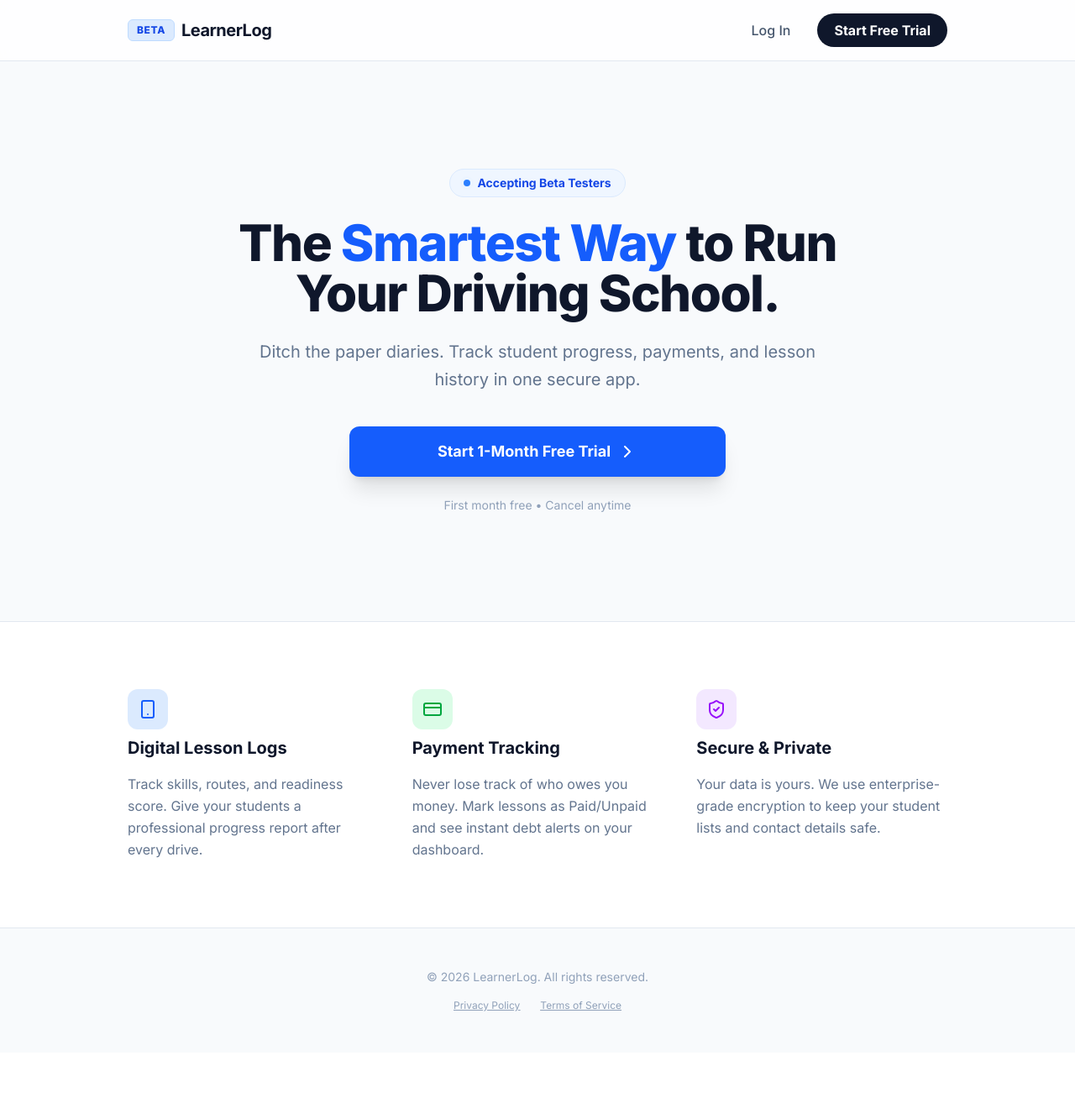
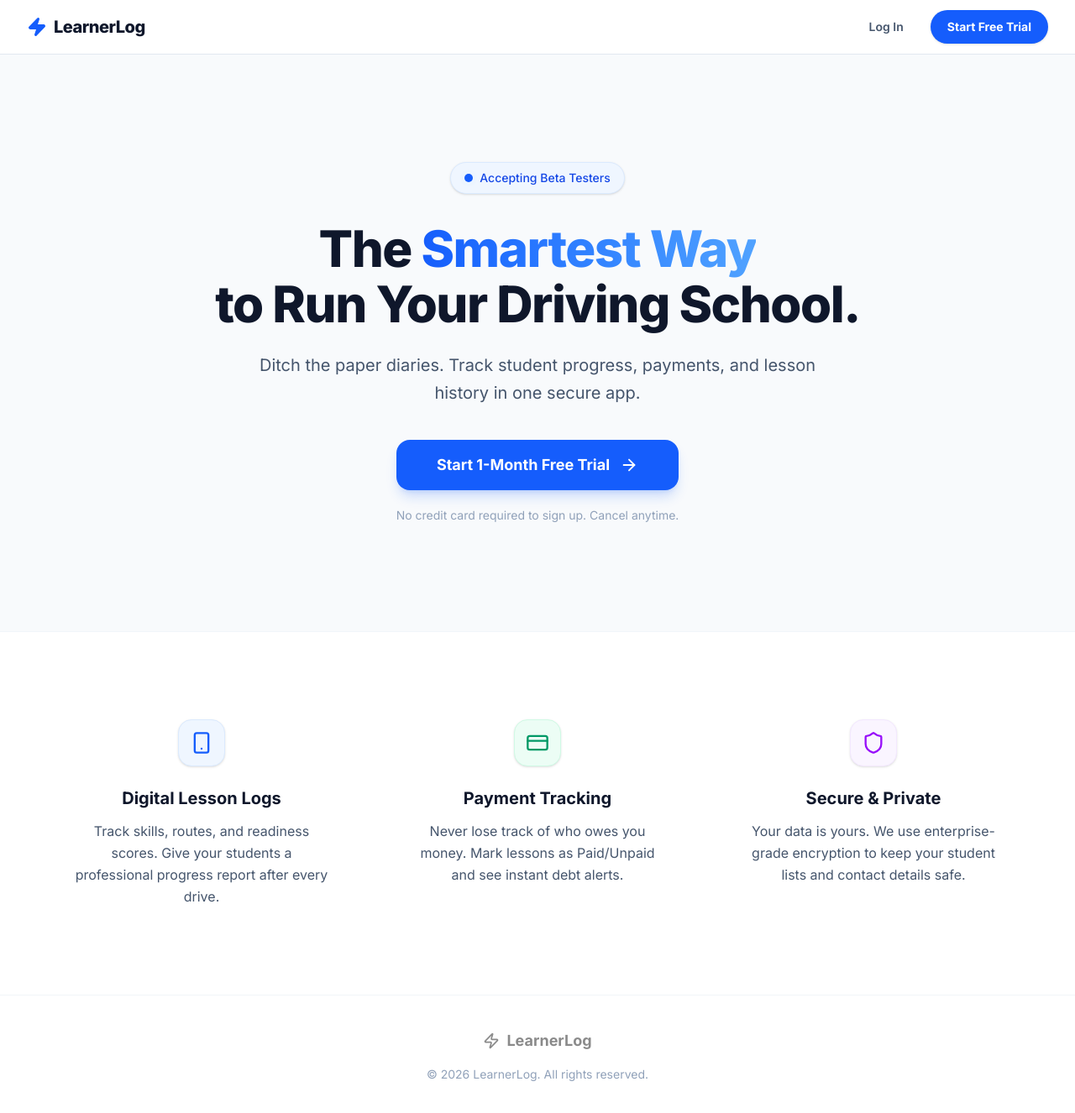
Before and after one commit to InnesU05/drivetrack, a Next.js app: page / in a window 1280 px wide. Shown: the top 1326 px of the page at 84% size. Before the commit the page ends 1254 px from the top, so only its background shows below. Built offline with nearby package versions, Linux system fonts and the light colour scheme.

Commit message:
more UI chnages

```diff
--- a/app/page.tsx
+++ b/app/page.tsx
@@ -1,107 +1,168 @@
+"use client"; // <--- Required for the mobile menu to work
+
 import Link from "next/link";
-import { CheckCircle2, ChevronRight, CreditCard, ShieldCheck, Smartphone, Zap } from "lucide-react";
+import { useState } from "react";
+import {
+  ArrowRight,
+  Smartphone,
+  CreditCard,
+  Shield,
+  Zap,
+  Menu,
+  X
+} from "lucide-react";
 
 export default function LandingPage() {
+  const [isMenuOpen, setIsMenuOpen] = useState(false);
+
   return (
     <div className="min-h-screen bg-slate-50 flex flex-col font-sans">
 
-      {/* Navbar */}
-      <nav className="bg-white/80 backdrop-blur-sm border-b border-slate-200 sticky top-0 z-50">
-        <div className="max-w-5xl mx-auto px-6 py-4 flex justify-between items-center">
+      {/* --- PROFESSIONAL HEADER --- */}
+      <header className="w-full bg-white border-b border-slate-200 sticky top-0 z-50">
+        <div className="max-w-7xl mx-auto px-4 sm:px-6 lg:px-8">
+          <div className="flex justify-between items-center h-16">
+
+            {/* Logo Section */}
             <div className="flex items-center gap-2">
-             {/* Beta Badge */}
-             <div className="bg-blue-100 text-blue-700 px-2.5 py-1 rounded-md text-xs font-extrabold uppercase tracking-wider border border-blue-200">
-               Beta
+              <Zap className="text-blue-600 fill-blue-600" size={24} />
+              <h1 className="text-xl font-extrabold text-slate-900 tracking-tight">
+                LearnerLog
+              </h1>
             </div>
-             <span className="text-xl font-bold text-slate-900 tracking-tight">LearnerLog</span>
-          </div>
-          <div className="flex gap-4">
-             <Link href="/login" className="text-slate-600 hover:text-slate-900 font-medium px-4 py-2">
+
+            {/* Desktop Navigation (Hidden on Mobile) */}
+            <div className="hidden md:flex items-center gap-8">
+              <Link href="/login" className="text-sm font-semibold text-slate-600 hover:text-blue-600 transition-colors">
                 Log In
               </Link>
-             <Link href="/login" className="bg-slate-900 text-white font-bold px-5 py-2 rounded-full hover:bg-slate-800 transition-colors">
+              <Link
+                href="/subscribe"
+                className="bg-blue-600 hover:bg-blue-700 text-white text-sm font-bold px-5 py-2.5 rounded-full shadow-sm transition-all active:scale-95"
+              >
+                Start Free Trial
+              </Link>
+            </div>
+
+            {/* Mobile Menu Button (Visible ONLY on Mobile) */}
+            <div className="md:hidden">
+              <button
+                onClick={() => setIsMenuOpen(!isMenuOpen)}
+                className="text-slate-600 hover:text-blue-600 p-2"
+              >
+                {isMenuOpen ? <X size={28} /> : <Menu size={28} />}
+              </button>
+            </div>
+          </div>
+        </div>
+
+        {/* --- MOBILE MENU DROPDOWN --- */}
+        {/* This slides down when you click the menu icon */}
+        {isMenuOpen && (
+          <div className="md:hidden bg-white border-t border-slate-100 shadow-xl absolute w-full left-0">
+            <div className="px-4 pt-4 pb-6 space-y-3 flex flex-col">
+              <Link
+                href="/login"
+                className="block w-full text-center py-3 text-slate-600 font-semibold hover:bg-slate-50 rounded-lg"
+              >
+                Log In
+              </Link>
+              <Link
+                href="/subscribe"
+                className="block w-full text-center py-3 bg-blue-600 text-white font-bold rounded-xl shadow-md active:scale-95"
+              >
                 Start Free Trial
               </Link>
             </div>
           </div>
-      </nav>
+        )}
+      </header>
 
-      {/* Hero Section */}
-      <header className="flex-1 flex flex-col items-center justify-center text-center px-6 py-20 lg:py-32">
-        <div className="inline-flex items-center gap-2 bg-blue-50 text-blue-700 px-4 py-1.5 rounded-full text-sm font-bold mb-6 border border-blue-100 animate-in fade-in slide-in-from-bottom-4 duration-500">
-          <span className="relative flex h-2 w-2">
+      <main className="flex-1">
+        {/* --- HERO SECTION --- */}
+        <section className="px-4 py-16 md:py-32 text-center max-w-4xl mx-auto flex flex-col items-center">
+
+          {/* Beta Badge */}
+          <div className="inline-flex items-center gap-2 bg-blue-50 border border-blue-100 text-blue-700 px-4 py-2 rounded-full text-sm font-medium mb-8 shadow-sm animate-fade-in-up">
+            <span className="relative flex h-2.5 w-2.5">
               <span className="animate-ping absolute inline-flex h-full w-full rounded-full bg-blue-400 opacity-75"></span>
-            <span className="relative inline-flex rounded-full h-2 w-2 bg-blue-500"></span>
+              <span className="relative inline-flex rounded-full h-2.5 w-2.5 bg-blue-600"></span>
             </span>
             Accepting Beta Testers
           </div>
 
-        <h1 className="text-4xl md:text-6xl font-extrabold text-slate-900 tracking-tight mb-6 max-w-3xl animate-in fade-in slide-in-from-bottom-6 duration-700">
-          The <span className="text-blue-600">Smartest Way</span> to Run Your Driving School.
-        </h1>
+          {/* Main Headline */}
+          <h2 className="text-4xl sm:text-5xl md:text-6xl font-extrabold text-slate-900 leading-[1.1] mb-6 tracking-tight">
+            The <span className="text-transparent bg-clip-text bg-gradient-to-r from-blue-600 to-blue-400">Smartest Way</span> <br className="hidden sm:block"/> to Run Your Driving School.
+          </h2>
 
-        <p className="text-lg md:text-xl text-slate-500 mb-10 max-w-2xl mx-auto leading-relaxed animate-in fade-in slide-in-from-bottom-8 duration-700">
+          {/* Subtitle */}
+          <p className="text-lg sm:text-xl text-slate-600 mb-10 leading-relaxed max-w-2xl mx-auto">
             Ditch the paper diaries. Track student progress, payments, and lesson history in one secure app.
           </p>
 
-        <div className="flex flex-col sm:flex-row gap-4 w-full max-w-sm sm:max-w-md animate-in fade-in slide-in-from-bottom-10 duration-1000">
-           <Link href="/login" className="flex-1 bg-blue-600 text-white text-lg font-bold py-4 rounded-xl shadow-xl hover:bg-blue-700 active:scale-95 transition-all flex items-center justify-center gap-2">
-             Start 1-Month Free Trial <ChevronRight />
+          {/* Main CTA Button */}
+          <div className="flex flex-col w-full sm:w-auto px-4 sm:px-0">
+            <Link
+                href="/subscribe"
+                className="w-full sm:w-auto inline-flex items-center justify-center gap-3 bg-blue-600 hover:bg-blue-700 text-white font-bold text-lg py-4 px-8 rounded-2xl shadow-lg shadow-blue-600/20 transition-all active:scale-95 hover:-translate-y-1"
+            >
+                Start 1-Month Free Trial <ArrowRight size={22} />
             </Link>
+            <p className="text-sm text-slate-400 mt-5">
+                No credit card required to sign up. Cancel anytime.
+            </p>
           </div>
+        </section>
 
-        <p className="text-slate-400 text-sm mt-6">First month free • Cancel anytime</p>
-      </header>
-
-      {/* Features Grid */}
-      <section className="bg-white py-20 border-t border-slate-200">
-        <div className="max-w-5xl mx-auto px-6">
-           <div className="grid md:grid-cols-3 gap-10">
+        {/* --- FEATURES SECTION --- */}
+        <section className="px-6 py-20 bg-white border-t border-slate-100">
+            <div className="max-w-md mx-auto md:max-w-6xl grid grid-cols-1 md:grid-cols-3 gap-12">
 
                 {/* Feature 1 */}
-              <div className="space-y-4">
-                 <div className="w-12 h-12 bg-blue-100 text-blue-600 rounded-xl flex items-center justify-center mb-2">
-                   <Smartphone size={24} />
+                <div className="flex flex-col items-center text-center p-6 rounded-3xl hover:bg-slate-50 transition-colors">
+                    <div className="w-14 h-14 bg-blue-50 text-blue-600 rounded-2xl flex items-center justify-center mb-6 shadow-sm border border-blue-100">
+                        <Smartphone size={28} strokeWidth={2} />
                     </div>
-                 <h3 className="text-xl font-bold text-slate-900">Digital Lesson Logs</h3>
-                 <p className="text-slate-500 leading-relaxed">
-                   Track skills, routes, and readiness score. Give your students a professional progress report after every drive.
+                    <h3 className="text-xl font-bold text-slate-900 mb-3">Digital Lesson Logs</h3>
+                    <p className="text-slate-600 leading-relaxed">
+                        Track skills, routes, and readiness scores. Give your students a professional progress report after every drive.
                     </p>
                 </div>
 
                 {/* Feature 2 */}
-              <div className="space-y-4">
-                 <div className="w-12 h-12 bg-green-100 text-green-600 rounded-xl flex items-center justify-center mb-2">
-                   <CreditCard size={24} />
+                <div className="flex flex-col items-center text-center p-6 rounded-3xl hover:bg-slate-50 transition-colors">
+                    <div className="w-14 h-14 bg-emerald-50 text-emerald-600 rounded-2xl flex items-center justify-center mb-6 shadow-sm border border-emerald-100">
+                        <CreditCard size={28} strokeWidth={2} />
                     </div>
-                 <h3 className="text-xl font-bold text-slate-900">Payment Tracking</h3>
-                 <p className="text-slate-500 leading-relaxed">
-                   Never lose track of who owes you money. Mark lessons as Paid/Unpaid and see instant debt alerts on your dashboard.
+                    <h3 className="text-xl font-bold text-slate-900 mb-3">Payment Tracking</h3>
+                    <p className="text-slate-600 leading-relaxed">
+                        Never lose track of who owes you money. Mark lessons as Paid/Unpaid and see instant debt alerts.
                     </p>
                 </div>
 
                 {/* Feature 3 */}
-              <div className="space-y-4">
-                 <div className="w-12 h-12 bg-purple-100 text-purple-600 rounded-xl flex items-center justify-center mb-2">
-                   <ShieldCheck size={24} />
+                <div className="flex flex-col items-center text-center p-6 rounded-3xl hover:bg-slate-50 transition-colors">
+                    <div className="w-14 h-14 bg-purple-50 text-purple-600 rounded-2xl flex items-center justify-center mb-6 shadow-sm border border-purple-100">
+                        <Shield size={28} strokeWidth={2} />
                     </div>
-                 <h3 className="text-xl font-bold text-slate-900">Secure & Private</h3>
-                 <p className="text-slate-500 leading-relaxed">
+                    <h3 className="text-xl font-bold text-slate-900 mb-3">Secure & Private</h3>
+                    <p className="text-slate-600 leading-relaxed">
                         Your data is yours. We use enterprise-grade encryption to keep your student lists and contact details safe.
                     </p>
                 </div>
 
             </div>
+        </section>
+      </main>
+
+      {/* --- FOOTER --- */}
+      <footer className="py-10 text-center bg-white border-t border-slate-100">
+        <div className="flex items-center justify-center gap-2 mb-4 opacity-50">
+            <Zap size={20} />
+            <span className="font-bold text-lg">LearnerLog</span>
         </div>
-      </section>
-
-      {/* Footer */}
-      <footer className="bg-slate-50 border-t border-slate-200 py-12 text-center">
-        <p className="text-slate-400 text-sm mb-4">© 2026 LearnerLog. All rights reserved.</p>
-        <div className="flex justify-center gap-6 text-xs text-slate-400 underline">
-            <Link href="/privacy" className="hover:text-slate-600">Privacy Policy</Link>
-            <Link href="/terms" className="hover:text-slate-600">Terms of Service</Link>
-        </div>
+        <p className="text-slate-400 text-sm">© {new Date().getFullYear()} LearnerLog. All rights reserved.</p>
       </footer>
     </div>
   );
```
Lines whose indentation alone changed are shown as unchanged.
